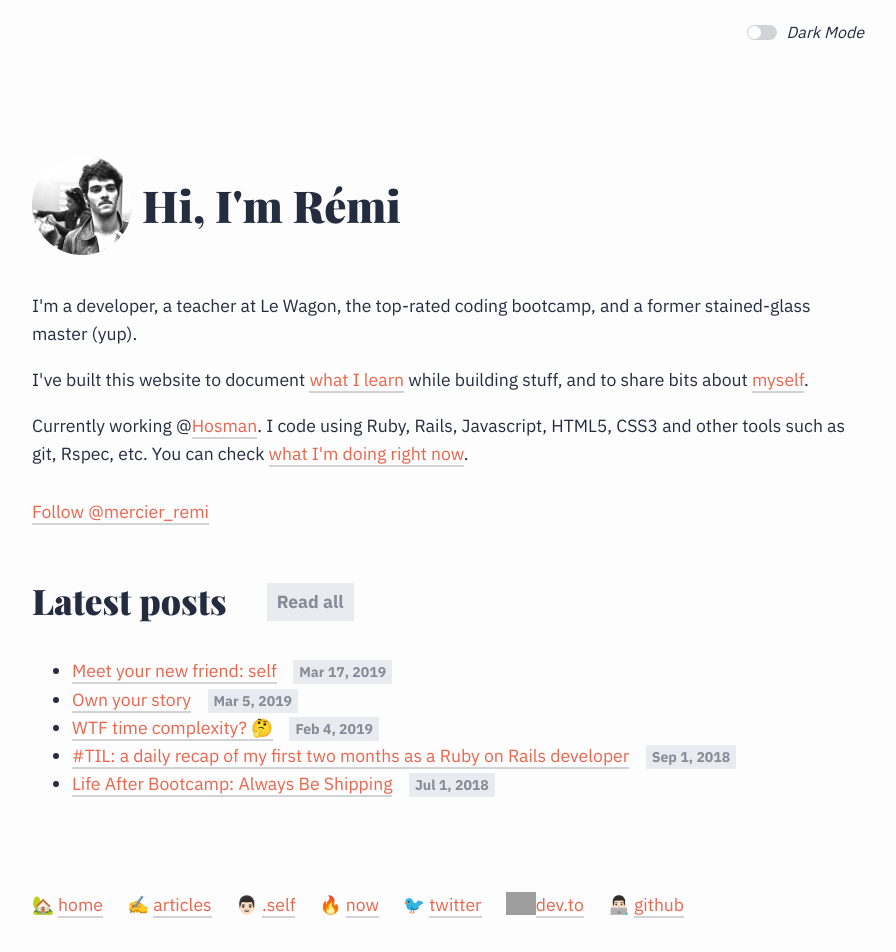
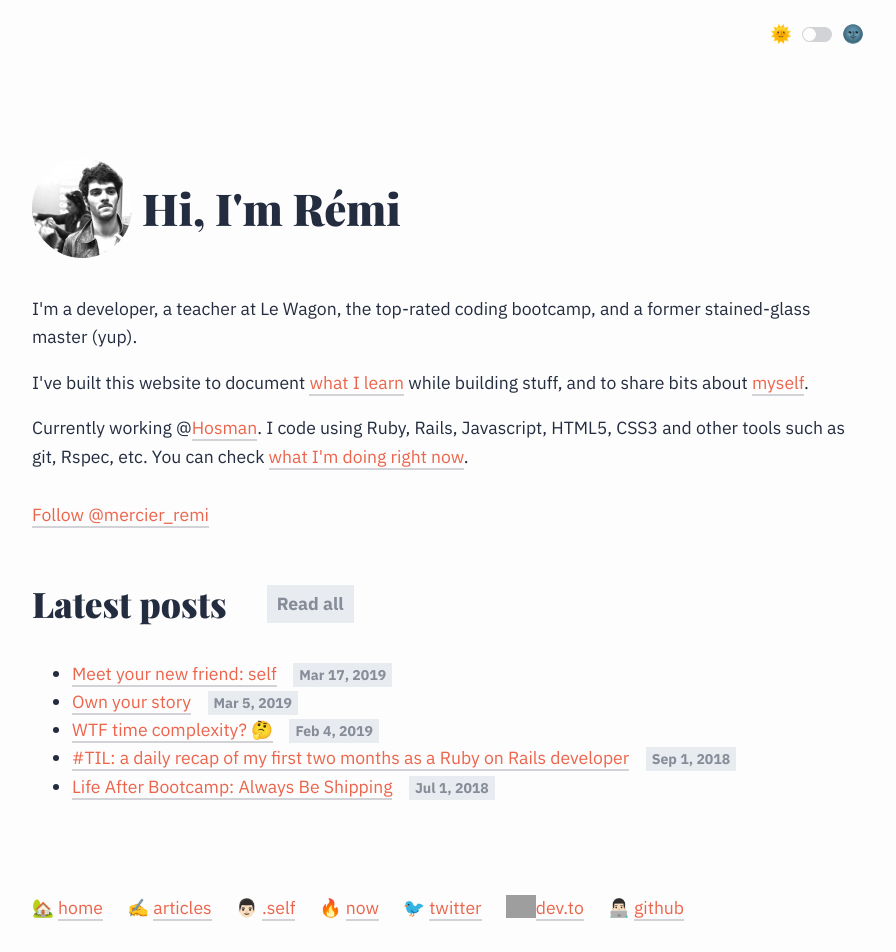
Before and after one commit to merciremi/remicodes, a Jekyll site: the page built from index.html, in a window 1280 px wide. Shown: the whole page, without its empty margins (192-1088 px from the left). Built offline with Jekyll 4.4.1, drawn with Linux system fonts in a browser that asks for light colours; some web fonts are replaced; comment, search, counter and statistics services are not loaded; grey boxes are pictures that could not be loaded.

Commit message:
Change tidbits for dark mode

```diff
--- a/_includes/header.html
+++ b/_includes/header.html
@@ -1,9 +1,10 @@
 <header>
   <div class="theme-switch-wrapper">
+    <span>🌞</span>
     <label class="theme-switch" for="checkbox">
       <input type="checkbox" id="checkbox" />
       <div class="slider round"></div>
     </label>
-    <em>Dark Mode</em>
+    <span>🌚</span>
   </div>
 </header>
--- a/_sass/_layout.scss
+++ b/_sass/_layout.scss
@@ -245,6 +245,7 @@ cite::selection {
   height: 15px;
   position: relative;
   width: 30px;
+  margin: 0px 10px;
 }
 .theme-switch input {
   display:none;
@@ -273,7 +274,7 @@ input:checked + .slider {
   background-color: $link-color;
 }
 input:checked + .slider:before {
-  transform: translateX(13px);
+  transform: translateX(15px);
 }
 .slider.round {
   border-radius: 34px;
```
